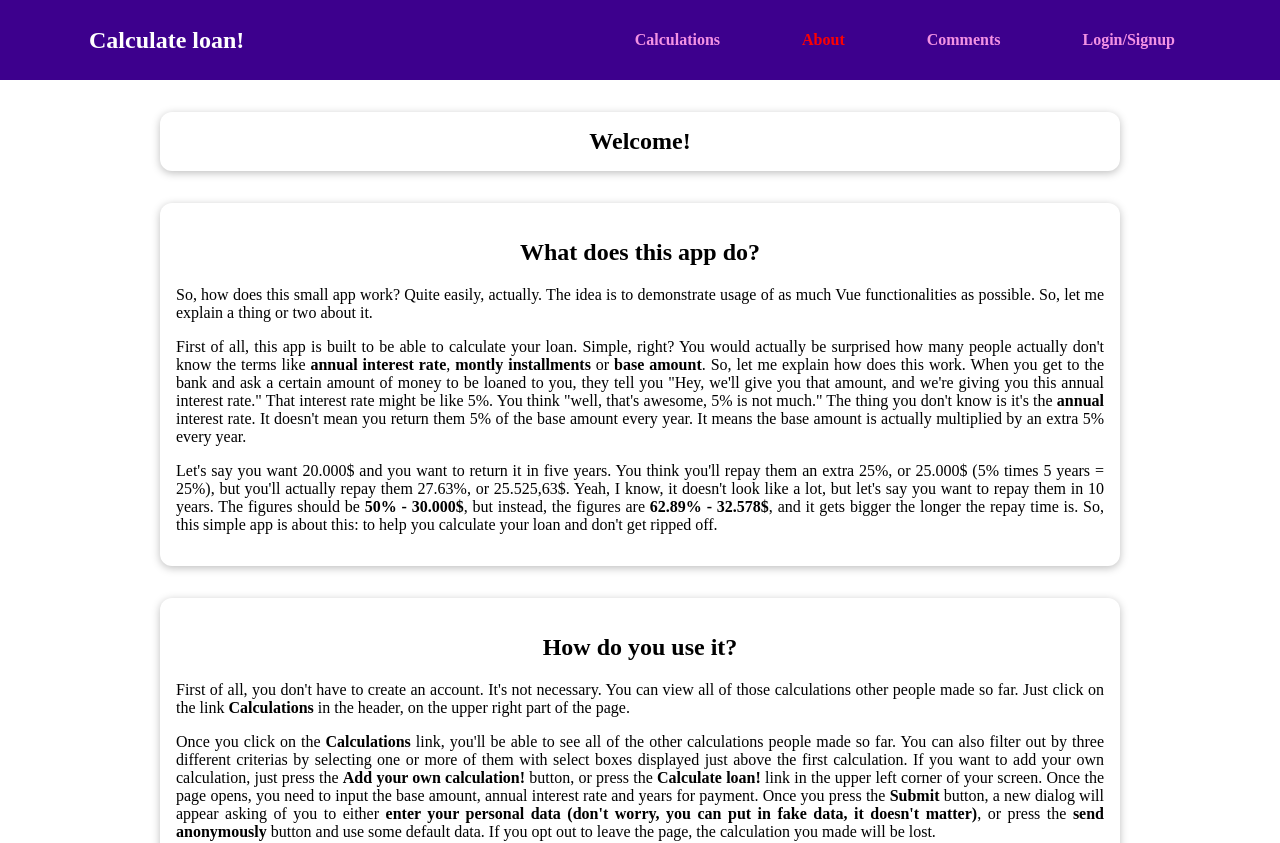
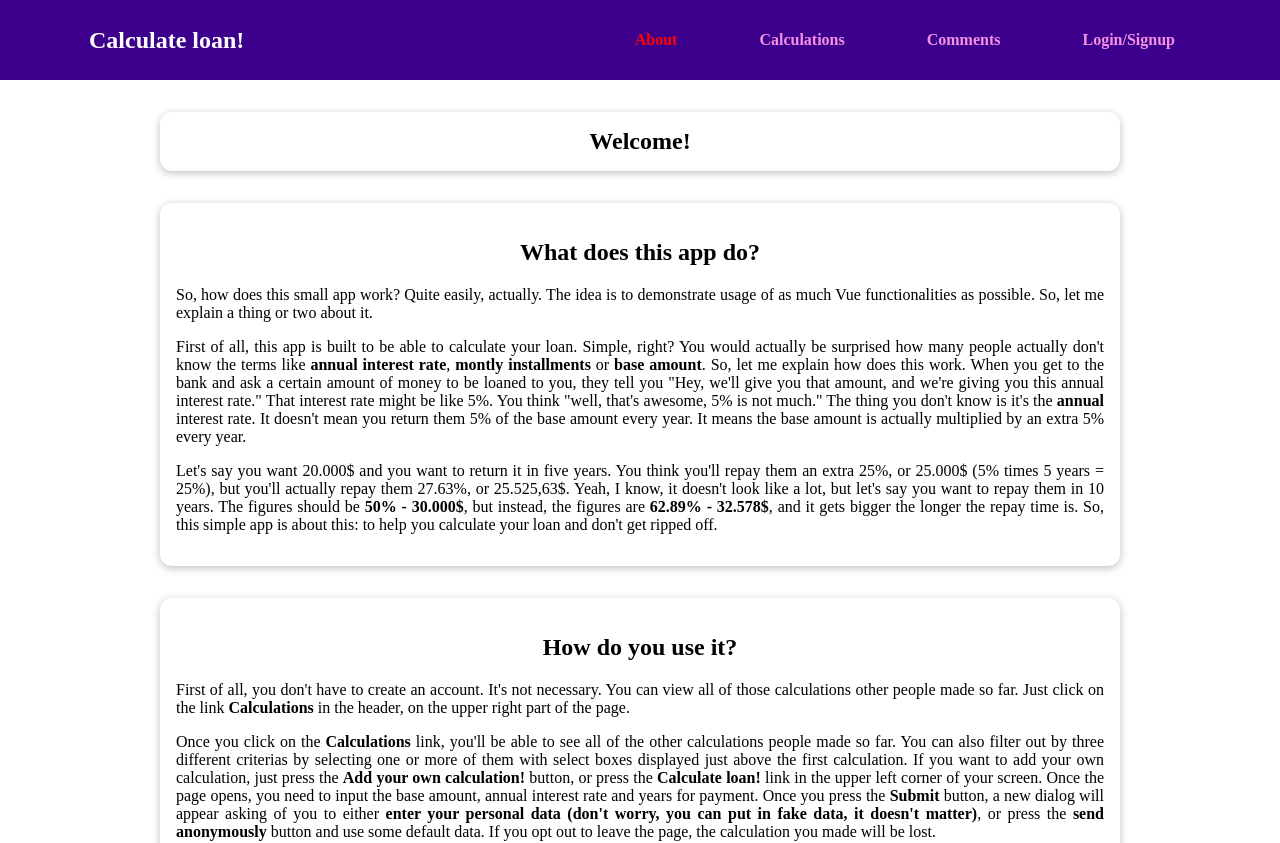
Before and after one commit to aleksbn/calculations-frontend-vue.js, a Vue app: page /about in a window 1280 px wide. Shown: the top 843 px of the page. Built offline with nearby package versions, Linux system fonts and the light colour scheme.

Commit message:
Commit 10: Small UI tweak

```diff
--- a/src/components/layout/TheHeader.vue
+++ b/src/components/layout/TheHeader.vue
@@ -8,8 +8,8 @@
         <div class="menu-button"></div>
       </label>
       <ul class="menu">
+        <li><router-link to="/about">About</router-link></li>
         <li><router-link to="/allcalculations">Calculations</router-link></li>
-        <li><router-link to="/about">About</router-link></li>
         <li><router-link to="/allcomments">Comments</router-link></li>
         <li v-if="isLoggedIn">
           <router-link to="/allstats">All stats</router-link>
```
